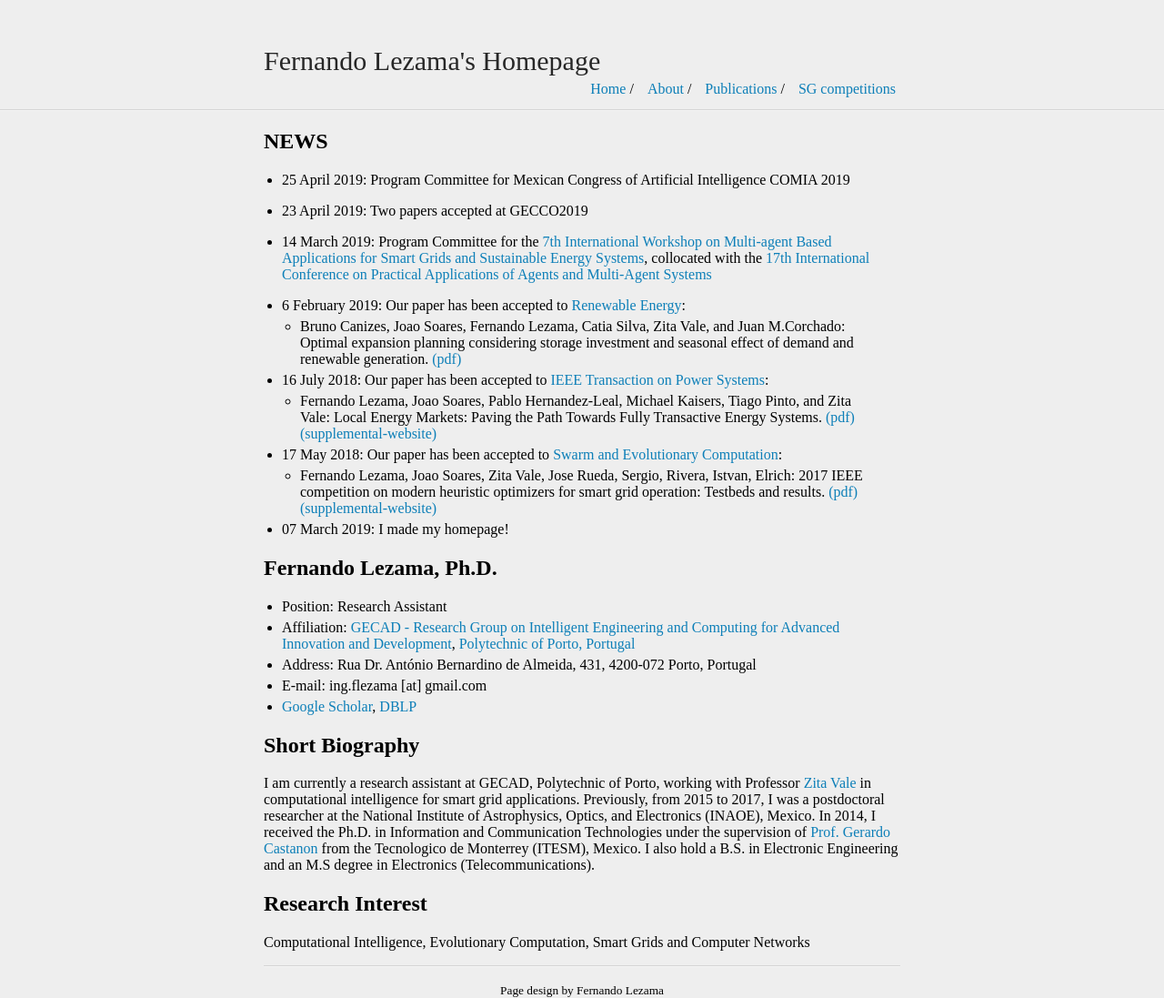
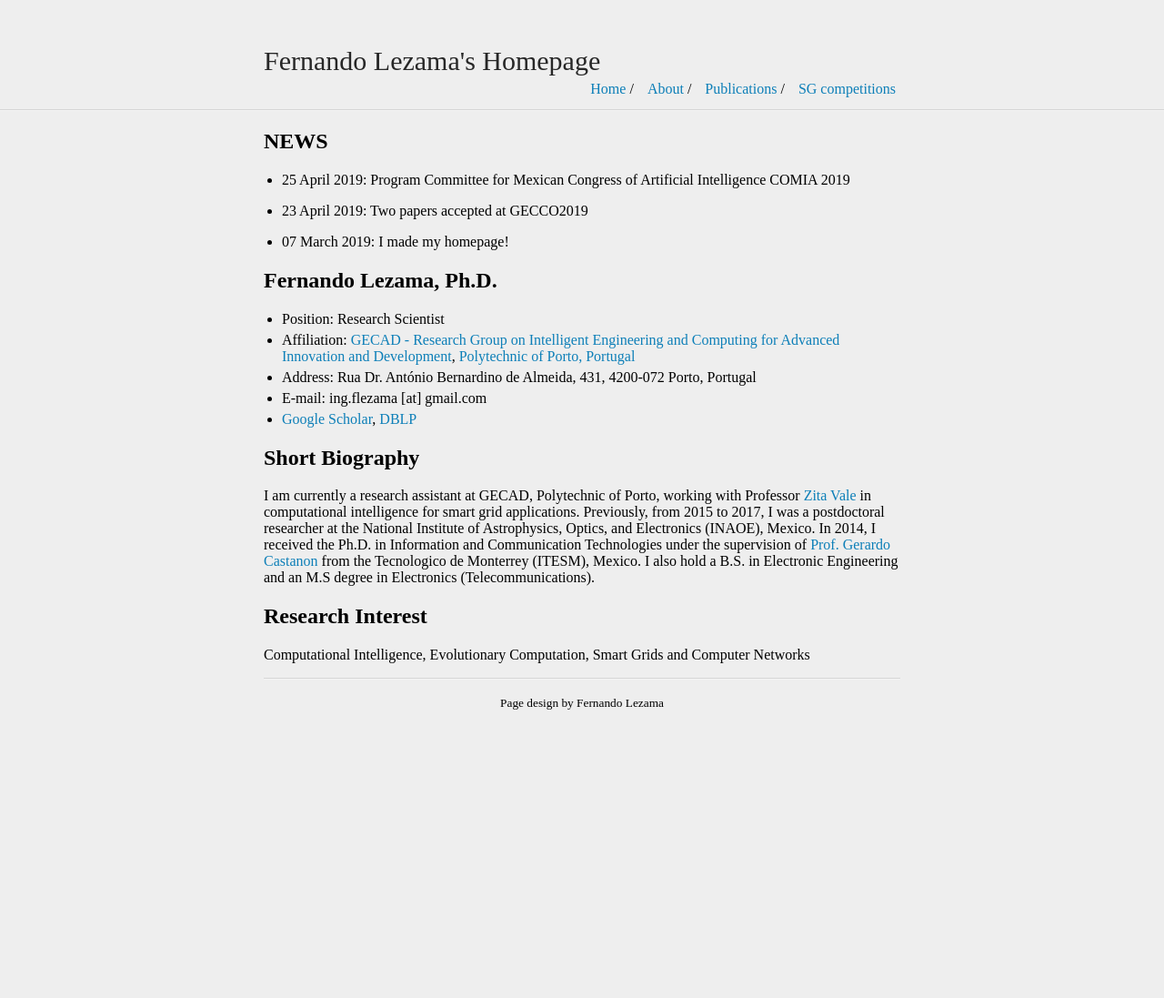
Before and after one commit to fernandolezama/fernandolezama.github.io, a Jekyll site: the page built from index.md, in a window 1280 px wide. Shown: the whole page at 91% size. Built offline with Jekyll 4.4.1, drawn with Linux system fonts in a browser that asks for light colours; after the commit the page ends 900 px from its top, so only the background shows below that.

Commit message:
Update index.md

```diff
--- a/index.md
+++ b/index.md
@@ -9,6 +9,7 @@ title: Fernando Lezama's Homepage
 
 * 23 April 2019: Two papers accepted at GECCO2019
 
+{% comment %}
 * 14 March 2019: Program Committee for the [7th International Workshop on Multi-agent Based Applications for Smart Grids and Sustainable Energy Systems](https://www.paams.net/workshops/masges), collocated with the [17th International Conference on Practical Applications of Agents and Multi-Agent Systems](https://www.paams.net/)
 
 * 6 February 2019: Our paper has been accepted to [Renewable Energy](https://www.sciencedirect.com/science/article/pii/S0960148119301508):
@@ -20,19 +21,16 @@ title: Fernando Lezama's Homepage
 * 17 May 2018: Our paper has been accepted to [Swarm and Evolutionary Computation](https://www.sciencedirect.com/science/article/pii/S2210650218300592):
     * Fernando Lezama, Joao Soares, Zita Vale, Jose Rueda, Sergio, Rivera, Istvan, Elrich: 2017 IEEE competition on modern heuristic optimizers for smart grid operation: Testbeds and results. [(pdf)](pdf/flc-SWEVO2018.pdf)[(supplemental-website)](http://sites.ieee.org/psace-mho/2017-smart-grid-operation-problems-competition-panel/)
 
-* 07 March 2019: I made my homepage!
-
-    {% comment %}
-
 * 10 January 2019: Our paper has been accepted to [IEEE Transactions on Cybernetics](https://ieeexplore.ieee.org/xpl/RecentIssue.jsp?punumber=6221036):
     * Ryoji Tanabe and Alex Fukunaga: Reviewing and Benchmarking Parameter Control Methods in Differential Evolution. [(pdf)](pdf/tf-tcyb2018.pdf), [(supplemental-pdf)](pdf/tf-tcyb2018-supp.pdf), [(supplemental-website)](https://sites.google.com/view/pcmde/)
 
 {% endcomment %}
 
+* 07 March 2019: I made my homepage!
 
 ## Fernando Lezama, Ph.D.
 
-* Position: Research Assistant
+* Position: Research Scientist
 * Affiliation: [GECAD - Research Group on Intelligent Engineering and Computing for Advanced Innovation and Development](http://www.gecad.isep.ipp.pt), [Polytechnic of Porto, Portugal](https://www.ipp.pt)
 * Address: Rua Dr. António Bernardino de Almeida, 431, 4200-072 Porto, Portugal
 * E-mail: ing.flezama [at] gmail.com
```
